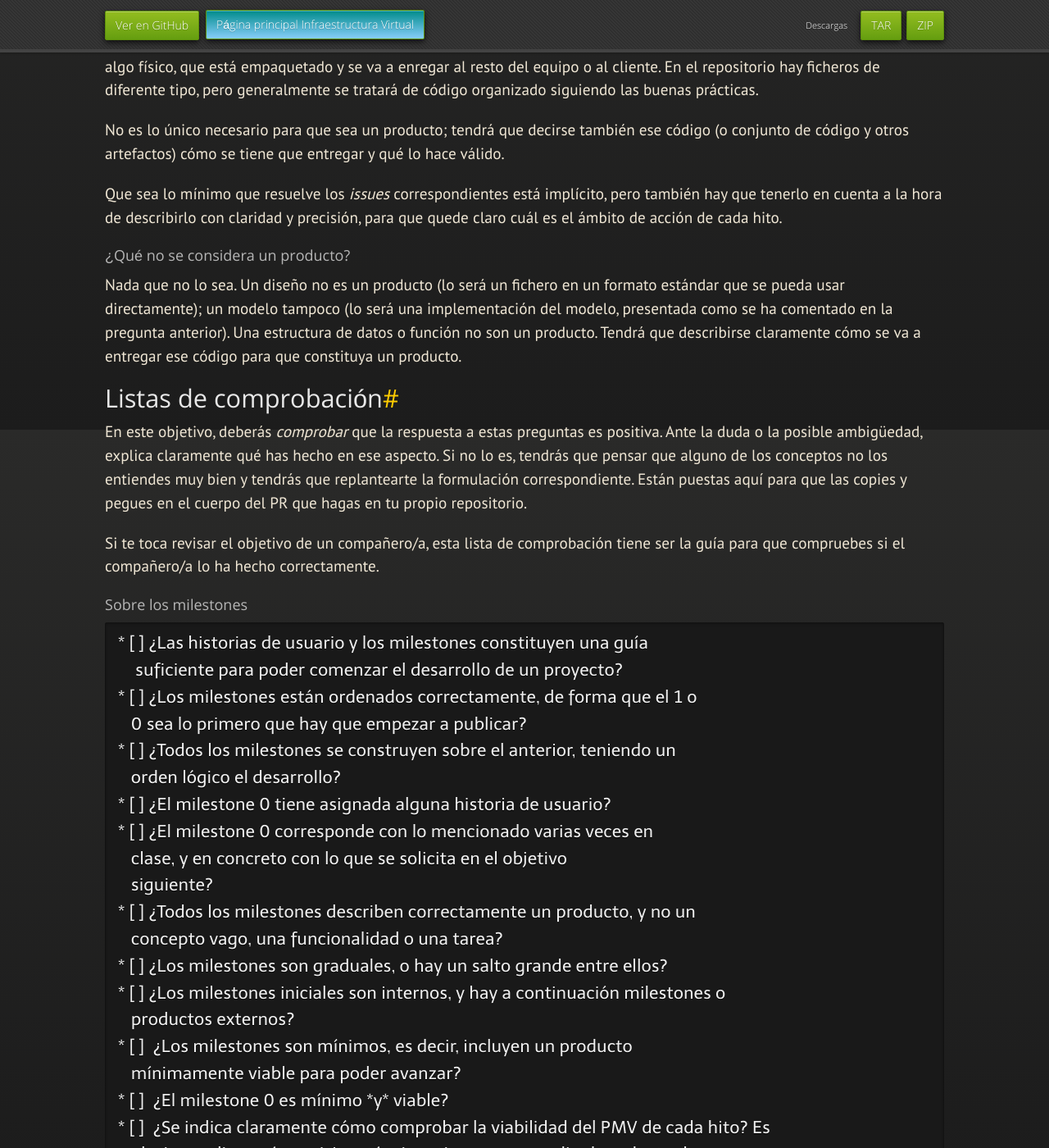
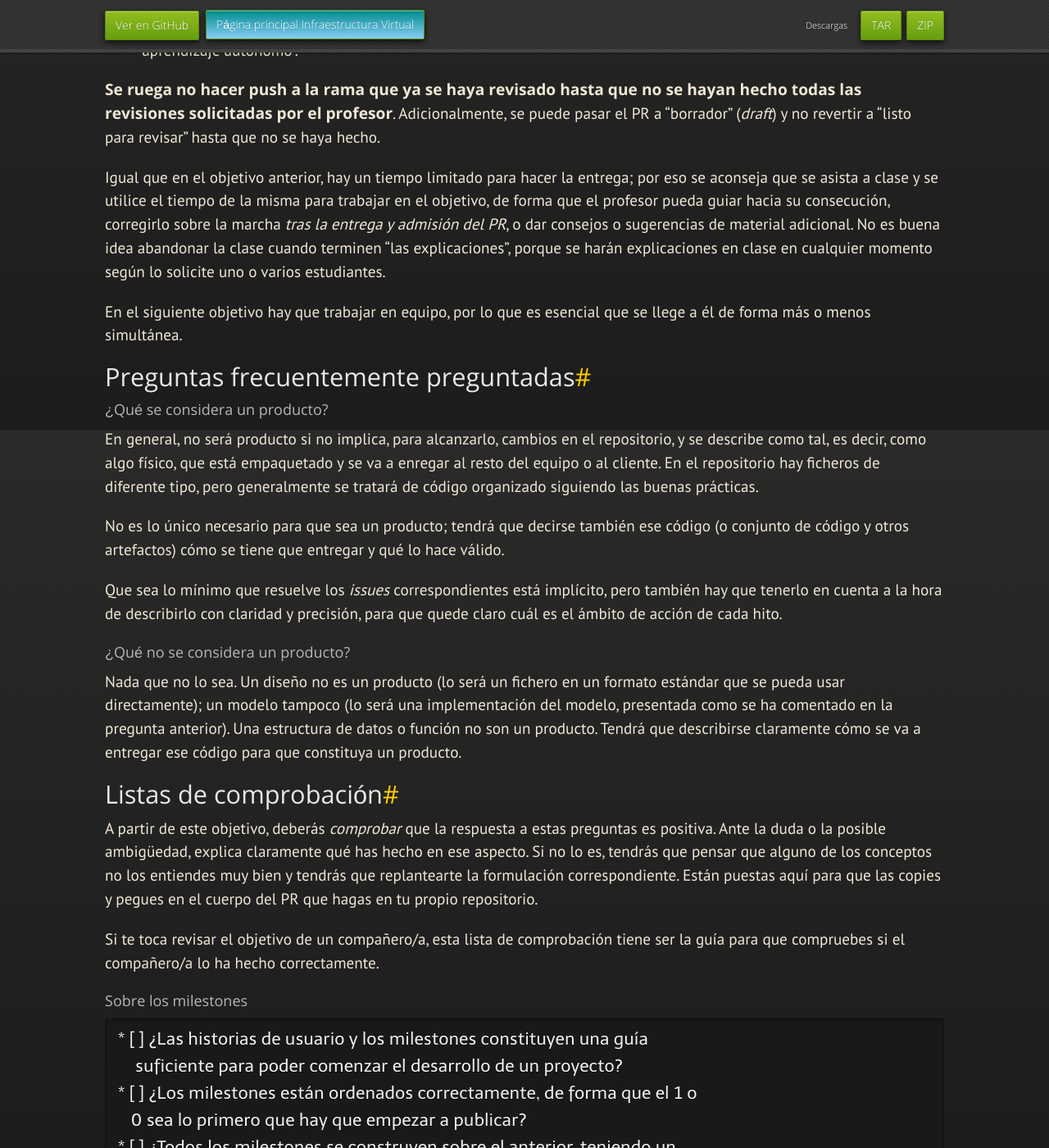
Before and after one commit to JJ/IV, a Jekyll site: the page built from documentos/proyecto/1.Infraestructura.md, in a window 1280 px wide and 1400 px high, scrolled down 5776 px. Shown: the whole window at 82% size. Built offline with Jekyll 4.4.1, drawn with Linux system fonts in a browser that asks for light colours; nearby versions of some CDN libraries; some web fonts are replaced; our own code applies the rules of GitHub Pages for plain Markdown files; some of the changed text lies outside the part shown.

Commit message:
Sync documentos/proyecto/1.Infraestructura.md de master a gh-pages

```diff
--- a/documentos/proyecto/1.Infraestructura.md
+++ b/documentos/proyecto/1.Infraestructura.md
@@ -24,16 +24,17 @@
 
 ## Prerrequisitos
 
-Se tendrá que haber entregado sin errores el [objetivo 0](0.Repositorio) antes
-de poder avanzar a este.
+Se tendrá que haber fusionado por parte del profesor el [objetivo
+0](0.Repositorio) antes de poder avanzar a este.
 
 ## TL;DR
 
-Hay que desarrollar la idea en una serie de *user journeys*; estos en una serie
-de perfiles de usuario o *personas*, y a continuación crear una serie de
-historias de usuario (HU). Se crearán también una serie de hitos en el
-desarrollo o *milestones*, y habrá que asignar alguna HU al milestone 0 para
-poder comenzar a trabajar en el objetivo siguiente.
+Hay que desarrollar la idea en una serie de *user journeys*; estos en
+una serie de perfiles de usuario o *personas*, y a continuación crear
+una serie de historias de usuario (HU). Se crearán también los hitos
+(*milestones*) iniciales en el desarrollo, y habrá que asignar alguna
+HU al milestone 0 para poder comenzar a trabajar en el objetivo
+siguiente.
 
 ## Introducción
 
@@ -81,8 +82,9 @@
 
 1. Historias de usuario.
 2. Productos mínimamente viables, cada uno en su *milestone*.
-3. Las HUs estarán asignadas a un *milestone*, aunque se podrán ir moviendo
-   durante el avance del proyecto.
+3. Alguna HUs tendrá que asignarse al siguiente *milestone*, aunque se
+   podrán ir moviendo durante el avance del proyecto; de esta forma se
+   prioriza una HU frente a las otras para comenzar a desarrollar.
 
 En esta asignatura se desarrolla un proyecto. Este objetivo pretende
 cubrir la organización de ese proyecto. Por lo tanto, hay que tratar
@@ -93,8 +95,9 @@
 En este objetivo se empiezan a contestar las dos preguntas fundamentales de
 cualquier metodología de desarrollo:
 
-1. *¿Qué hago ahora?* Habrá que empezar por el milestone 0, seguir por los
-   demás.
+1. *¿Qué hago ahora?* Habrá que empezar por el milestone 0, seguir por
+   los demás y comenzar por abordar una de las historias de usuario,
+   priorizándolas frente a las demás.
 2. *¿Lo que hago está bien?* Estará si es viable según lo definido en cada
    producto mínimamente viable, y en las historias de usuario se dirá qué es lo
    que quiere el cliente; siempre habrá que avanzar para satisfacer al cliente.
@@ -112,14 +115,16 @@
 
 1. Partir del problema que se quiere resolver, objetivo que se tiene que haber
    alcanzado previamente.
-2. Seguir un proceso para entender los diferentes tipos de usuario que necesitan
-   una solución a ese problema, que serán siempre usuarios que obtendrán algún
-   tipo de beneficio con la solución del mismo. Por ejemplo, un usuario quiere
-   adquirir complementos que sean adecuados para las prendas ya adquiridas. El
-   beneficio que quiere obtener es ese: los complementos más adecuados. Otra
-   usuaria quiere saber cuales son las tendencias en búsqueda de complementos
-   para diseñar una estrategia de marca. Ese es el beneficio que quiere obtener,
-   y habrá que proporcionarle una solución.
+2. Seguir un proceso para entender los diferentes tipos de usuario que
+   necesitan una solución a ese problema, que serán siempre usuarios
+   que obtendrán *algún tipo de beneficio* con la solución del
+   mismo. Por ejemplo, un usuario quiere adquirir complementos que
+   sean adecuados para las prendas ya adquiridas. El beneficio que
+   quiere obtener es ese: máxima adecuación de los complementos. Otra
+   usuaria quiere saber cuales son las tendencias en búsqueda de
+   complementos para diseñar una estrategia de marca. Ese es el
+   beneficio que quiere obtener, y habrá que proporcionarle una
+   solución.
 3. Los *deseos* de estos usuarios, es decir, qué quieren hacer u obtener con la
    aplicación, se tienen que resumir en las *historias de usuario*. Tendrá que
    crearse alguna historia de usuario, especialmente las que se consideren
@@ -162,34 +167,47 @@
 ### Qué son los hitos o *milestones*
 
 En programación no se empieza a hacer lo primero que se le ocurre a
-uno; se comienza por algún lugar específico, que permita al equipo ir
-avanzando y cubriendo etapas de desarrollo; cada una de esas etapas
-avanza en la comprensión del problema y se acerca más a la solución
-que se entrega al usuario.
+uno; como se ha dicho más arriba, se tiene que aplicar una metodología
+que nos ayude en cada momento a decidir qué se va a hacer a
+continuación. Pero se comienza por algún lugar específico, que permita
+al equipo ir avanzando y cubriendo etapas de desarrollo; cada una de
+esas etapas avanza en la comprensión del problema y se acerca más a la
+solución que se entrega al usuario.
 
 > En general, estos hitos los elaborará un *product manager* o gestor
 > de producto en una empresa de mediana complejidad; sin embargo, es
 > conveniente que se entienda en qué consisten y cómo se pueden llevar
 > a cabo.
 
-Los *milestones* son herramientas para comenzar a trabajar, lo que ocurrirá ya
-en el siguiente objetivo; por eso habrá que plantear los suficientes para poder
-hacerlo, pero nunca más de los que se puedan abordar en la asignatura. Como todo
-el resto de los objetivos de aprendizaje, no se trata de un ejercicio académico,
-se trata de que mostréis que sois capaces de planificar un proyecto,
-dividiéndolo en diferentes etapas, y que estas sean realistas y alcanzables
-dentro del marco temporal de la asignatura.
+Los *milestones* son herramientas para comenzar a trabajar y organizar
+el trabajo con un objetivo claro en cada fase, lo que ocurrirá ya en
+el siguiente objetivo; por eso habrá que plantear los suficientes para
+poder hacerlo, pero nunca más de los que se puedan abordar en la
+asignatura.
 
-> En la mayor parte de los casos, no se podrá resolver los problemas en las
-> historias de usuario, porque no se hará ningún interfaz de cara al mismo. Sin
-> embargo, con los *milestones* diseñados se tratará de probar que efectivamente
-> se sabe avanzar hacia eso.
+> En general, en desarrollo ágil se van decidiendo cuales son los
+siguientes productos mínimamente viables durante el desarrollo del
+anterior, así que programas más allá de los dos *milestones*
+siguientes no merece la pena.
 
-Los productos son siempre *entregables*. No son conceptos, hay que explicar qué
-es lo que se va entregar, cómo se sabe que es válido y el soporte concreto que
-va a tener. Lo esencial, en todo caso, es leer atentamente los milestones que se
-han entregado y *verse* llevando a cabo el desarrollo del producto, sin ningún
-(o muy poco) material adicional.
+Como todo el resto de los objetivos de aprendizaje, no se trata de un
+ejercicio académico, se trata de que mostréis que sois capaces de
+planificar un proyecto, dividiéndolo en diferentes etapas, y que estas
+sean realistas y alcanzables dentro del marco temporal de la
+asignatura.
+
+> En la mayor parte de los casos, no se podrá resolver los problemas
+> que se expresan en las historias de usuario, porque no se hará
+> ningún interfaz de cara al mismo. Sin embargo, con los *milestones*
+> diseñados se tratará de probar que efectivamente se sabe avanzar
+> hacia eso.
+
+Los productos son siempre *entregables*. No son conceptos, hay que
+explicar qué es lo que se va entregar, cómo se sabe que es válido y el
+soporte concreto que va a tener. Lo esencial, en todo caso, es leer
+atentamente los milestones que se han entregado y *verse uno mismo*
+llevando a cabo el desarrollo del producto, sin ningún (o muy poco)
+material adicional.
 
 Los milestones generalmente se van a numerar desde el cero, donde el cero será
 uno "interno", el primero que se va a llevar a cabo.
@@ -229,7 +247,7 @@
 viable/milestone](https://www.youtube.com/watch?v=aEBv4dT7UGc&t=4s).
 
 Los recursos aportados por los estudiantes de la asignatura están
-en [este fichero](1.Infraestructura.recursos.md). Puedes añadir algunos más que
+en [este fichero](1.Infraestructura.recursos). Puedes añadir algunos más que
 te hayan ayudado si lo deseas.
 
 Como se va a empezar a revisar los PRs de los compañeros, conviene que [mires
@@ -294,7 +312,20 @@
 **Se ruega no hacer push a la rama que ya se haya revisado hasta que
 no se hayan hecho todas las revisiones solicitadas por el
 profesor**. Adicionalmente, se puede pasar el PR a "borrador"
-(*draft*) y no revertir a "listo para revisar" hasta que no se haya hecho.
+(*draft*) y no revertir a "listo para revisar" hasta que no se haya
+hecho.
+
+Igual que en el objetivo anterior, hay un tiempo limitado para hacer
+la entrega; por eso se aconseja que se asista a clase y se utilice el
+tiempo de la misma para trabajar en el objetivo, de forma que el
+profesor pueda guiar hacia su consecución, corregirlo sobre la marcha
+*tras la entrega y admisión del PR*, o dar consejos o sugerencias de
+material adicional. No es buena idea abandonar la clase cuando
+terminen "las explicaciones", porque se harán explicaciones en clase
+en cualquier momento según lo solicite uno o varios estudiantes.
+
+En el siguiente objetivo hay que trabajar en equipo, por lo que es
+esencial que se llege a él de forma más o menos simultánea.
 
 ## Preguntas frecuentemente preguntadas
 
@@ -325,12 +356,13 @@
 
 ## Listas de comprobación
 
-En este objetivo, deberás *comprobar* que la respuesta a estas preguntas es
-positiva. Ante la duda o la posible ambigüedad, explica claramente qué has hecho
-en ese aspecto. Si no lo es, tendrás que pensar que alguno de los conceptos no
-los entiendes muy bien y tendrás que replantearte la formulación
-correspondiente.  Están puestas aquí para que las copies y pegues en el cuerpo
-del PR que hagas en tu propio repositorio.
+A partir de este objetivo, deberás *comprobar* que la respuesta a
+estas preguntas es positiva. Ante la duda o la posible ambigüedad,
+explica claramente qué has hecho en ese aspecto. Si no lo es, tendrás
+que pensar que alguno de los conceptos no los entiendes muy bien y
+tendrás que replantearte la formulación correspondiente.  Están
+puestas aquí para que las copies y pegues en el cuerpo del PR que
+hagas en tu propio repositorio.
 
 Si te toca revisar el objetivo de un compañero/a, esta lista de comprobación tiene
 ser la guía para que compruebes si el compañero/a lo ha hecho correctamente.
@@ -424,22 +456,26 @@
 El plazo para hacer la primera entrega termina **4 semanas** después del
 comienzo de las clases.
 
-Ningún estudiante que aprobó en la convocatoria ordinaria tardó más de 10 semanas
-en superar este objetivo. A partir de la 9ª semana del comienzo, sería mejor que
-planificaras el resto de la asignatura para la convocatoria extraordinaria si
-todavía no lo has superado.
+Ningún estudiante que aprobó en la convocatoria ordinaria en cursos
+anteriores tardó más de 10 semanas en superar este objetivo. A partir
+de la 9ª semana del comienzo, sería mejor que planificaras el resto de
+la asignatura para la convocatoria extraordinaria si todavía no lo has
+superado.
 
 ## Corrección entre pares
 
-A partir de este objetivo, se pondrá en práctica la asignación aleatoria de
-revisores de cada PR entre los que ya lo hayan superado. Cuando se haga el PR en
-el repositorio de la asignatura, se sacarán hasta cinco nicks aleatoriamente
-entre las personas que hayan superado ya el objetivo. No es obligatorio hacerlo
-para quien se elija, pero sí se considerará positivamente en la nota final en el
-apartado de aprendizaje autónomo; en este objetivo, además, es especialmente
-necesario que se haga esta revisión, así que se pide que realicéis al menos
-*dos* revisiones para considerar totalmente superado este objetivo (aparte de
-que se apruebe el pull request).
+A partir de este objetivo, se pondrá en práctica la asignación
+aleatoria de revisores de cada PR entre los que ya lo hayan
+superado. Cuando se haga el PR en el repositorio de la asignatura, se
+sacarán hasta cinco nicks aleatoriamente entre las personas que hayan
+superado ya el objetivo. No es obligatorio hacerlo para quien se
+elija, pero sí se considerará positivamente en la nota final en el
+apartado de aprendizaje autónomo.
+
+> Que hagáis estas revisiones es fundamental para que entendáis bien
+> el concepto de historia de usuario, así como para poder elegir para
+> el próximo objetivo algún proyecto con el que tengáis ya cierta
+> familiaridad.
 
 La aprobación final del objetivo es cosa del profesor, pero las revisiones que
 te hagan los compañeros podrán ayudar a que avances hacia la consecución del
```
Also changed, not shown: other parts of documentos/proyecto/1.Infraestructura.md (+7 -7 lines).
